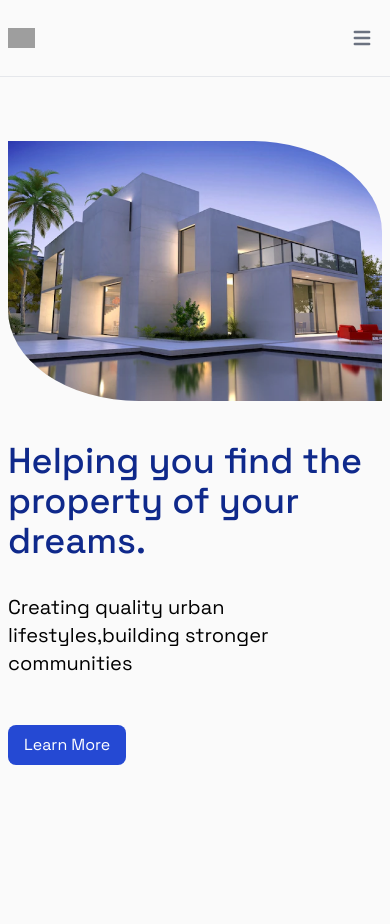
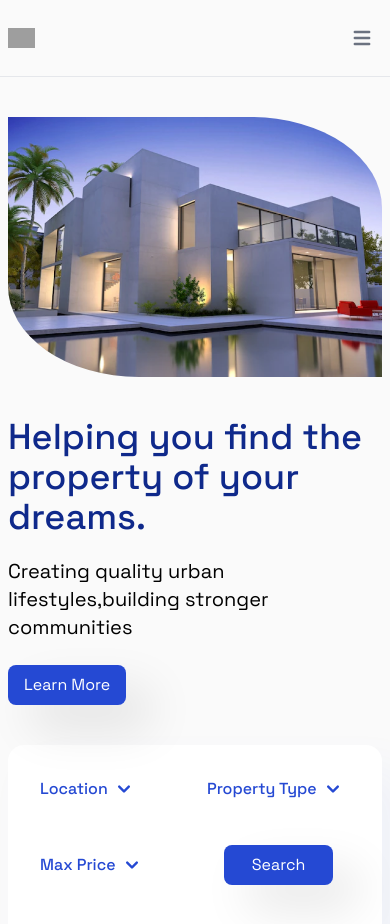
Before and after one commit to james-muriithi/dees-estates, a Vue app: page / in a window 390 px wide. Shown: the top 924 px of the page. Before the commit the page ends 844 px from the top, so only its background shows below. Built offline with nearby package versions, Linux system fonts and the light colour scheme; grey boxes are pictures that could not be loaded.

Commit message:
added search bar

```diff
--- a/src/components/ActionButton.vue
+++ b/src/components/ActionButton.vue
@@ -1,5 +1,5 @@
 <template>
-  <button class="bg-secondary text-light rounded-lg py-2 px-3">
+  <button class="bg-secondary text-light rounded-lg py-2 px-3 shadow">
     <slot>
         Get Started
     </slot>
--- a/src/components/Banner.vue
+++ b/src/components/Banner.vue
@@ -1,15 +1,15 @@
 <template>
   <section class="banner container h-5/6 mx-auto">
-    <div class="grid grid-cols-1 md:grid-cols-2 gap-4 pt-16">
+    <div class="grid grid-cols-1 md:grid-cols-2 gap-4 pt-10 md:pt-16">
       <div class="order-2 md:order-1 md:pr-7">
         <h1 class="text-4xl lg:text-6xl font-medium text-primary">
           Helping you find the property of your dreams.
         </h1>
-        <p class="py-8 text-xl">
+        <p class="py-5 md:py-8 text-xl">
             Creating quality urban lifestyles,building stronger communities
         </p>
 
-        <div class="flex pt-4">
+        <div class="flex pt-1 md:pt-4">
             <ActionButton class="px-4">
                 Learn More
             </ActionButton>
@@ -23,17 +23,20 @@
               class="object-fit rounded-tr-50 rounded-bl-50"
               alt="property"
             />
-            <div class="bg-secondary p-6 absolute rounded-full dot hidden md:block"></div>
+            <div class="bg-secondary p-6 absolute rounded-full dot hidden md:block shadow"></div>
           </div>
         </div>
       </div>
     </div>
+    <SearchBar class="mt-10 md:mt-20 xl:mt-14" />
   </section>
 </template>
 
 <script>
+import SearchBar from './SearchBar.vue';
 export default {
-  name: "Banner",
+    name: "Banner",
+    components: { SearchBar }
 };
 </script>
 
--- /dev/null
+++ b/src/components/Dropdown.vue
@@ -0,0 +1,117 @@
+<template>
+  <div class="my-autos relative mb-3 md:mb-0">
+    <button
+      id="dropdownNavbarLink"
+      data-dropdown-toggle="dropdownNavbar"
+      @click="show = !show"
+      v-click-away="clickAway"
+      class="
+        flex
+        items-center
+        content-center
+        w-full
+        py-2
+        pl-3
+        pr-4
+        font-medium
+        text-secondary
+        bg-transparent
+        md:border-0 md:hover:text-secondary md:p-0 md:w-auto
+        transition
+        duration-300
+      "
+    >
+      {{ title }}
+      <svg
+        class="w-6 h-6 ml-1"
+        fill="currentColor"
+        viewBox="0 0 20 20"
+        xmlns="http://www.w3.org/2000/svg"
+      >
+        <path
+          fill-rule="evenodd"
+          d="M5.293 7.293a1 1 0 011.414 0L10 10.586l3.293-3.293a1 1 0 111.414 1.414l-4 4a1 1 0 01-1.414 0l-4-4a1 1 0 010-1.414z"
+          clip-rule="evenodd"
+        ></path>
+      </svg>
+    </button>
+    <span class="text-gray-400 pl-3 pr-4 md:p-0">
+      {{ selectedValue }}
+    </span>
+    <transition name="slide-in-up">
+      <div
+        id="dropdownNavbar"
+        class="
+          z-10
+          bg-light
+          divide-y divide-gray-100
+          rounded
+          shadow
+          w-44
+          absolute
+          mt-2
+        "
+        v-if="show"
+      >
+        <ul class="text-sm text-gray-400" aria-labelledby="dropdownLargeButton">
+          <li v-for="value in values" :key="value" @click="selectValue(value)">
+            <a
+              href="#"
+              class="block px-4 py-2 hover:bg-secondary hover:text-white"
+              :class="{'bg-secondary text-light': selectedValue === value}"
+            >
+              {{ value }}
+            </a>
+          </li>
+        </ul>
+      </div>
+    </transition>
+  </div>
+</template>
+
+<script>
+export default {
+  name: "Dropdown",
+  props: {
+    title: {
+      type: String,
+      required: true,
+    },
+    values: {
+      type: Array,
+      required: true,
+    },
+  },
+  data() {
+    return {
+      show: false,
+      selectedValue: "",
+    };
+  },
+  methods: {
+    selectValue(value) {
+      this.selectedValue = value;
+      this.show = false;
+    },
+    clickAway(){
+        if(this.show) this.show = false
+    }
+  },
+  created(){
+
+  }
+};
+</script>
+
+<style scoped>
+.slide-in-up-enter-active,
+.slide-in-up-leave-active {
+  transition: all 0.5s;
+  transform: translateY(0);
+}
+.slide-in-up-enter,
+.slide-in-up-leave-to {
+  opacity: 0;
+  transform: translateY(20px);
+}
+</style>
--- /dev/null
+++ b/src/components/SearchBar.vue
@@ -0,0 +1,34 @@
+<template>
+  <div class="md:mx-10 bg-light search-bar px-5 py-6 rounded-2xl">
+    <div class="grid grid-cols-2 sm:grid-cols-2 md:grid-cols-4">
+      <Dropdown title="Location" :values="locations" />
+      <Dropdown title="Property Type" :values="propertyTpes" />
+      <Dropdown title="Max Price" :values="prices" />
+      <div class="text-center">
+        <ActionButton class="px-7">Search</ActionButton>
+      </div>
+    </div>
+  </div>
+</template>
+
+<script>
+import Dropdown from "./Dropdown.vue";
+import ActionButton from "./ActionButton.vue";
+export default {
+  name: "SearchBar",
+  components: { Dropdown, ActionButton },
+  data() {
+    return {
+      locations: ["Nairobi", "Nakuru", "Mombasa"],
+      propertyTpes: ["Villas", "Bungallows", "Estates"],
+      prices: ["1M-2M", "2M-5M"]
+    };
+  },
+};
+</script>
+
+<style scoped>
+.search-bar {
+  box-shadow: 24px 24px 48px rgba(37, 73, 211, 0.05);
+}
+</style>
--- /dev/null
+++ b/src/directives/click-away.js
@@ -0,0 +1,13 @@
+export default {
+    mounted(el, binding, vnode) {
+        el.clickOutsideEvent = function (event) {
+            if (!(el === event.target || el.contains(event.target))) {
+                binding.value(event, el);
+            }
+        };
+        document.body.addEventListener('click', el.clickOutsideEvent);
+    },
+    unmounted(el) {
+        document.body.removeEventListener('click', el.clickOutsideEvent);
+    }
+}
--- a/src/index.css
+++ b/src/index.css
@@ -11,3 +11,7 @@ html{
     @apply h-full
 }
 }
+
+.shadow {
+    box-shadow: 24px 24px 48px rgba(0, 0, 0, 0.1) !important;
+}
--- a/src/main.js
+++ b/src/main.js
@@ -5,11 +5,17 @@ import router from './router';
 import ActionButton from "@/components/ActionButton.vue";
 
 import './index.css';
+import clickAway from './directives/click-away';
 
 const app = createApp(App)
 
+// libraries
 app.use(router);
 
+// components
 app.component('ActionButton', ActionButton)
 
+// directives
+app.directive('click-away', clickAway)
+
 app.mount('#app')
```
